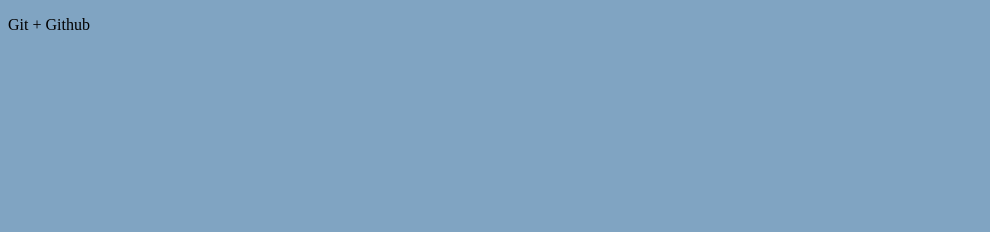
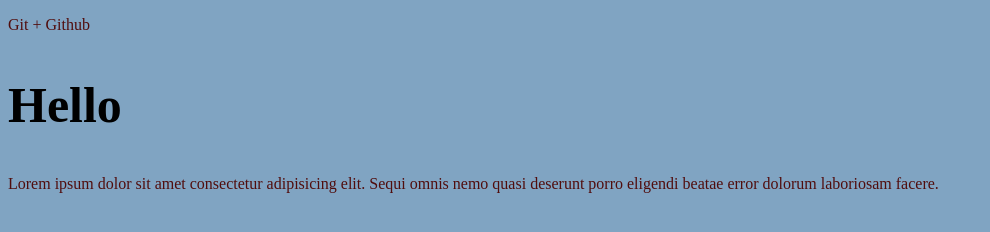
Before and after one commit to Luuuuna/testgit, a plain HTML site: page index.html in a window 1280 px wide. Shown: the whole page, without its empty margins (0-990 px from the left). Drawn offline with Linux system fonts and the light colour scheme.

Commit message:
Наши первые изменения

```diff
--- a/index.html
+++ b/index.html
@@ -9,5 +9,7 @@
 </head>
 <body>
     <p>Git + Github</p>
-</body>
+    <h2>Hello</h2>
+    <p>Lorem ipsum dolor sit amet consectetur adipisicing elit. Sequi omnis nemo quasi deserunt
+        porro eligendi beatae error dolorum laboriosam facere.</p>
 </html>
--- a/style.css
+++ b/style.css
@@ -2,3 +2,9 @@
     background-color: #80a4c2;
 
 }
+p{
+    color: #500d0d;
+}
+h2 {
+    font-size: 50px;
+}
```
